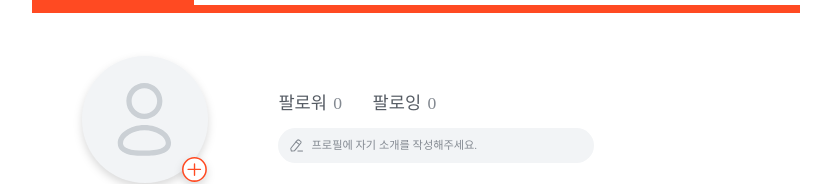
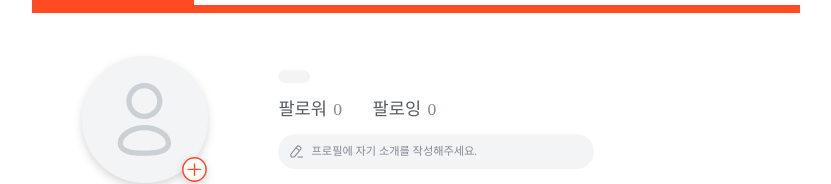
Before and after one commit to TIP-ZIP/TIPZIP_FE, a React (Vite) app: page /mypage in a window 1280 px wide. Shown: the part 142-326 px from the top of the page, without its empty margins (224-1055 px from the left). Built offline with nearby package versions, Linux system fonts and the light colour scheme; no server answers; a web font is replaced by a local one.

Commit message:
fix: 마이페이지 변수 추가

```diff
--- a/src/components/mypage/ProfileSection/ProfileSection.Styled.ts
+++ b/src/components/mypage/ProfileSection/ProfileSection.Styled.ts
@@ -62,8 +62,13 @@ export const InfoSection = styled.div`
 
 export const NameSection = styled.div`
   display: flex;
+  border-radius: 20px;
+  background-color: ${({ theme }) => theme.colors.TZ_Monochrome[100]};
   margin-bottom: 0.8rem;
   gap: 0.8rem;
+  padding: 0.4rem 1rem;
+  width: fit-content;
+  text-align: center;
 `;
 export const Name = styled.span`
   ${({ theme }) => theme.fontStyles.Header2}
--- a/src/components/mypage/ProfileSection/ProfileSection.tsx
+++ b/src/components/mypage/ProfileSection/ProfileSection.tsx
@@ -21,6 +21,8 @@ const ProfileSection: React.FC<ProfileSectionProps> = ({ onNameClick, onIntroduc
   const [followerCount, setFollowerCount] = useState(0);
   const [followingCount, setFollowingCount] = useState(0);
   const [isVerified, setIsVerified] = useState(false);
+  const [social_provider, setSocialProvider] = useState('');
+  const [email, setEmail] = useState('');
 
   useEffect(() => {
     const fetchProfileData = async () => {
@@ -47,6 +49,8 @@ const ProfileSection: React.FC<ProfileSectionProps> = ({ onNameClick, onIntroduc
           message,
           badge,
           following,
+          social_provider,
+          email,
         } = response.data;
 
         setProfileImg(profile_image);
```
